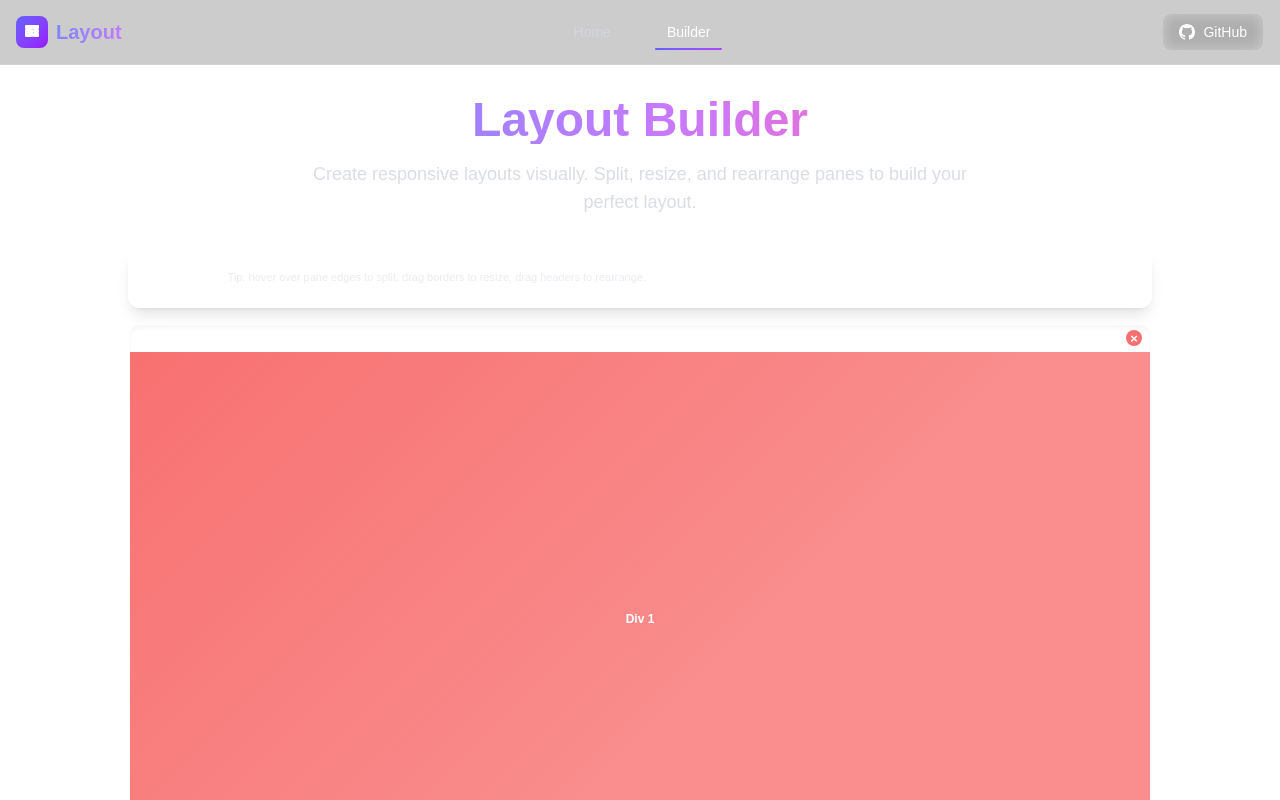
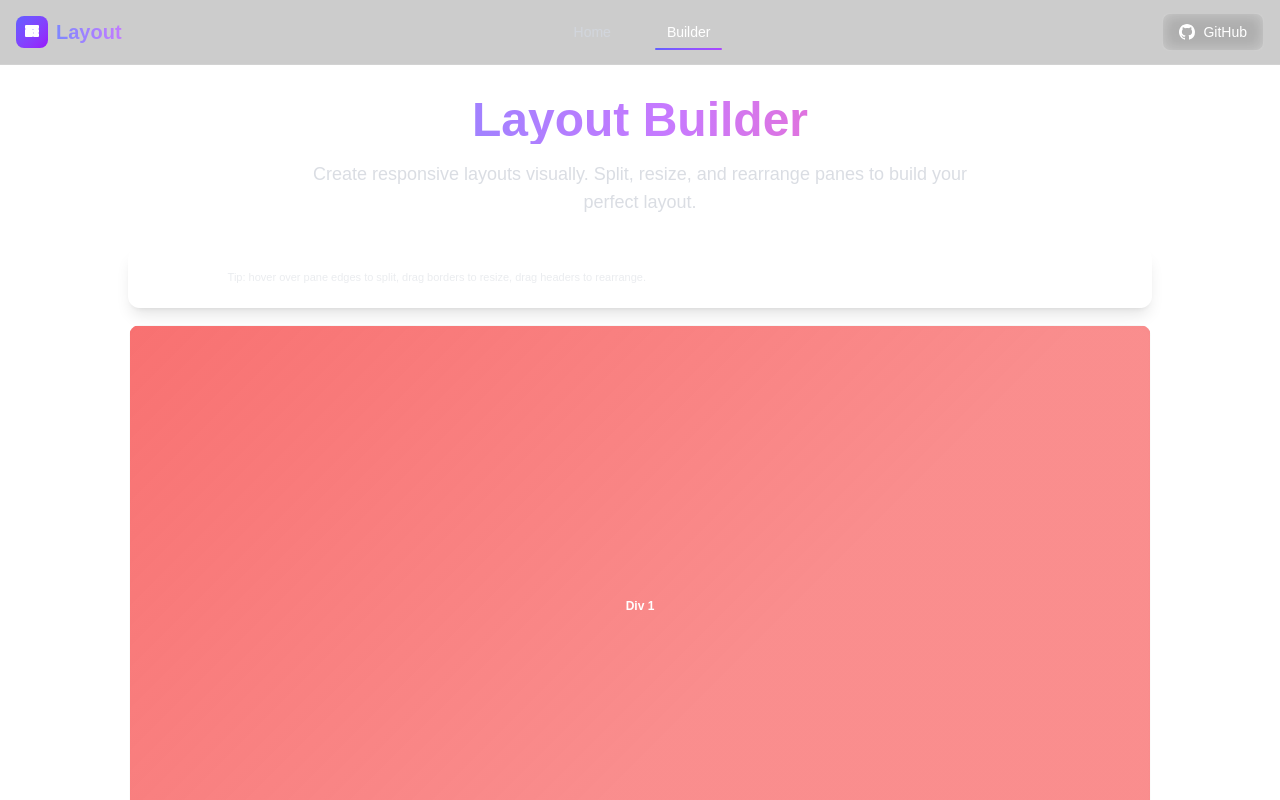
Before and after one commit to devansharora18/layout, a Next.js app: page /home in a window 1280 px wide. Shown: the top 800 px of the page. Built offline with nearby package versions, Linux system fonts and the light colour scheme.

Commit message:
feat: removed titlebar and enhanced ux

```diff
--- a/components/canvas/LeafView.tsx
+++ b/components/canvas/LeafView.tsx
@@ -64,7 +64,18 @@ export default function LeafView({
     <div
       className={`w-full h-full flex flex-col border ${
         selected ? "ring-2 ring-indigo-500/70 border-white/30" : "border-white/20"
-      } transition-shadow relative group`}
+      } transition-shadow relative group cursor-grab active:cursor-grabbing`}
+      draggable
+      onDragStart={(e) => {
+        // Check if drag started from a gutter or rename area
+        const target = e.target as HTMLElement;
+        if (target.closest('.gutter-button') || target.closest('.rename-area')) {
+          e.preventDefault();
+          return;
+        }
+        e.dataTransfer.setData("text/plain", leaf.id);
+        onDragStart();
+      }}
       onClick={(e) => {
         e.stopPropagation();
         onSelect();
@@ -84,7 +95,7 @@ export default function LeafView({
         orientation: "col" as Orientation,
         style: {},
         title: "Split horizontally (stack)",
-        buttonClass: "px-3 py-1",
+        buttonClass: "px-2 py-0",
           },
           {
         key: "right",
@@ -92,7 +103,7 @@ export default function LeafView({
         orientation: "row" as Orientation,
         style: { writingMode: "vertical-rl" as React.CSSProperties['writingMode'] },
         title: "Split vertically (side-by-side)",
-        buttonClass: "px-2 py-3 writing-mode-vertical",
+        buttonClass: "px-2 py-0 writing-mode-vertical",
           },
           {
         key: "bottom",
@@ -100,7 +111,7 @@ export default function LeafView({
         orientation: "col" as Orientation,
         style: {},
         title: "Split horizontally (stack)",
-        buttonClass: "px-3 py-1",
+        buttonClass: "px-2 py-0",
           },
           {
         key: "left",
@@ -108,7 +119,7 @@ export default function LeafView({
         orientation: "row" as Orientation,
         style: { writingMode: "vertical-rl" as React.CSSProperties['writingMode'] },
         title: "Split vertically (side-by-side)",
-        buttonClass: "px-2 py-3 writing-mode-vertical",
+        buttonClass: "px-2 py-0 writing-mode-vertical",
           },
         ].map((gutter) => (
           <div
@@ -118,7 +129,7 @@ export default function LeafView({
           >
         <button
           type="button"
-          className={`${gutter.buttonClass} bg-gray-300/10 hover:bg-gray-500/40 text-white text-[15px] font-medium rounded-md shadow-lg backdrop-blur-sm border border-white/30 transition-all`}
+          className={`gutter-button ${gutter.buttonClass} bg-gray-300/10 hover:bg-gray-500/40 text-white text-[15px] font-medium rounded-md shadow-lg backdrop-blur-sm border border-white/30 transition-all`}
           style={gutter.style}
           onClick={(e) => {
             e.stopPropagation();
@@ -132,37 +143,26 @@ export default function LeafView({
         ))}
 
       <div
-        className="px-2 py-1 text-[11px] bg-white/15 backdrop-blur-md border-b border-white/20 flex items-center justify-between cursor-grab select-none text-white"
-        draggable
-        onDragStart={(e) => {
-          e.dataTransfer.setData("text/plain", leaf.id);
-          onDragStart();
-        }}
-        onClick={(e) => {
-          // prevent header click from toggling twice
-          e.stopPropagation();
-          onSelect();
-        }}
+        className="flex-1 flex items-center justify-center font-semibold text-white text-xs relative rename-area"
+        style={{ background: `linear-gradient(135deg, ${leaf.color} 0%, ${leaf.color}CC 60%)` }}
       >
-  <span className="font-medium tracking-wide text-[11px]">{leaf.label}</span>
+        {/* Delete button - appears on hover */}
+        {onDelete && (
           <button
             type="button"
-          className="inline-flex items-center justify-center w-4 h-4 rounded-full cursor-pointer transition-transform text-[13px] leading-none text-white font-bold"
+            className="absolute top-2 right-2 inline-flex items-center justify-center w-6 h-6 rounded-full cursor-pointer transition-all text-[16px] leading-none text-white font-bold opacity-0 group-hover:opacity-100 hover:scale-110 shadow-lg z-30"
             aria-label="Delete pane"
             title="Delete pane"
             style={{ backgroundColor: leaf.color }}
             onClick={(e) => {
               e.stopPropagation();
-            onDelete?.();
+              onDelete();
             }}
           >
             ×
           </button>
-      </div>
-      <div
-        className="flex-1 flex items-center justify-center font-semibold text-white text-xs relative"
-        style={{ background: `linear-gradient(135deg, ${leaf.color} 0%, ${leaf.color}CC 60%)` }}
-      >
+        )}
+
         {isEditing ? (
           <input
             ref={inputRef}
@@ -171,13 +171,13 @@ export default function LeafView({
             onChange={(e) => setEditValue(e.target.value)}
             onBlur={handleSaveEdit}
             onKeyDown={handleKeyDown}
-            className="bg-white/90 text-gray-800 px-2 py-1 rounded text-xs font-semibold text-center outline-none border-2 border-white/50 focus:border-white"
+            className="bg-white/90 text-gray-800 px-2 py-1 rounded text-xs font-semibold text-center outline-none border-2 border-white/50 focus:border-white z-20"
             style={{ minWidth: '60px', maxWidth: '120px' }}
             onClick={(e) => e.stopPropagation()}
           />
         ) : (
           <span
-            className="select-none cursor-pointer px-2 py-1 rounded hover:bg-white/20 transition-colors"
+            className="select-none cursor-pointer px-2 py-1 rounded hover:bg-white/20 transition-colors z-20"
             title="Click to rename"
             onClick={(e) => {
               e.stopPropagation();
```
Lines whose indentation alone changed are shown as unchanged.
